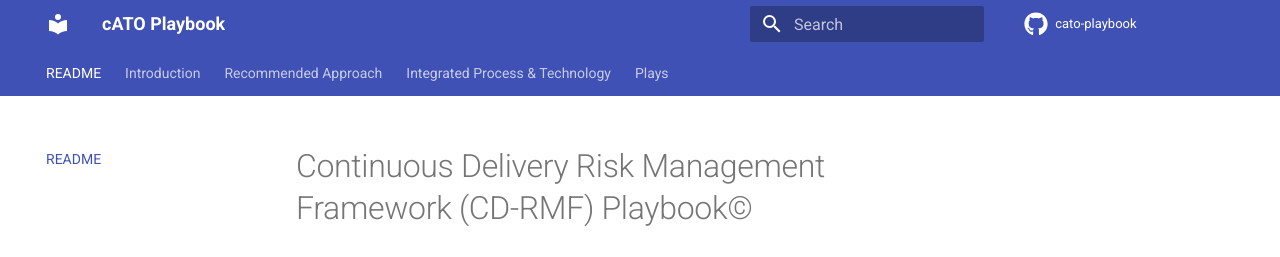
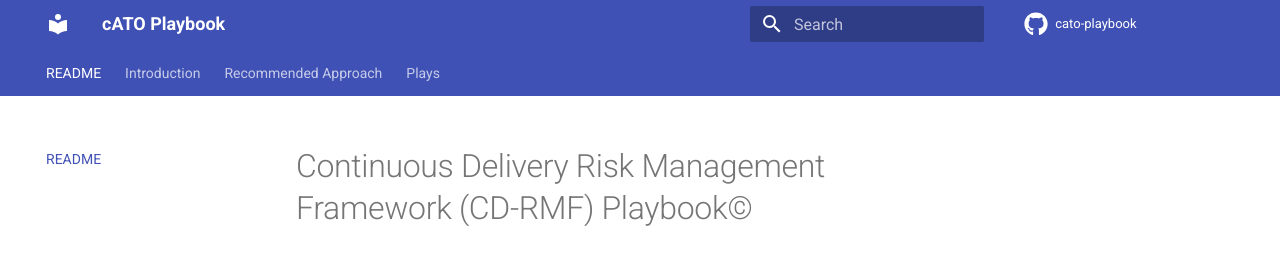
Before and after one commit to rise8-us/cato-playbook, an MkDocs documentation site: the page built from docs/index.md, in a window 1280 px wide and 1284 px high. Shown: the top 257 px of the window. Built offline with MkDocs 1.6.1 and Material for MkDocs 9.7.7, drawn with Linux system fonts in a browser that asks for light colours; comment, search, counter and statistics services are not loaded; some of the changed lines change nothing that is shown.

Commit message:
Update mkdocs.yml

```diff
--- a/mkdocs.yml
+++ b/mkdocs.yml
@@ -48,16 +48,16 @@
       - 'Overview': 'overview.md'
       - 'people.md'
       - 'policy.md'
-  - 'Integrated Process & Technology':
-      - 'prepare.md'
-      - 'categorize.md'
-      - 'select.md'
-      - 'implement-assess.md'
-      - 'initial-auth.md'
-      - 'monitor.md'
-      - 'ongoing-auth.md'
-      - 'outcomes.md'
-      - 'community.md'
+      - Integrated Process & Technology:
+          - Integrated Process & Technology/prepare.md
+          - Integrated Process & Technology/categorize.md
+          - Integrated Process & Technology/select.md
+          - Integrated Process & Technology/implement-assess.md
+          - Integrated Process & Technology/initial-auth.md
+          - Integrated Process & Technology/monitor.md
+          - Integrated Process & Technology/ongoing-auth.md
+          - Integrated Process & Technology/outcomes.md
+          - Integrated Process & Technology/community.md
   - 'Plays':
       - 'organize.md'
       - 'assessors.md'
```
